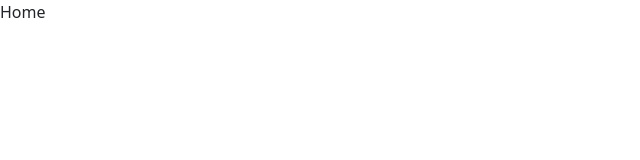
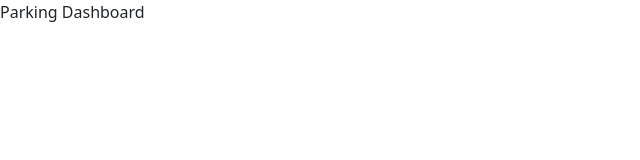
Before and after one commit to tomcherian/easy-car-parking, a React (Create React App) app: page / in a window 1280 px wide. Shown: the top 160 px of the page, without its empty margins (0-640 px from the left). Built offline with nearby package versions, Linux system fonts and the light colour scheme; the HTML template or start-up script is replaced by a standard one.

Commit message:
Update on home page

```diff
--- a/src/pages/Home/Home.jsx
+++ b/src/pages/Home/Home.jsx
@@ -1,7 +1,7 @@
 import React from "react";
 
 const Home = () => {
-  return <div>Home</div>;
+  return <div>Parking Dashboard</div>;
 };
 
 export default Home;
```
